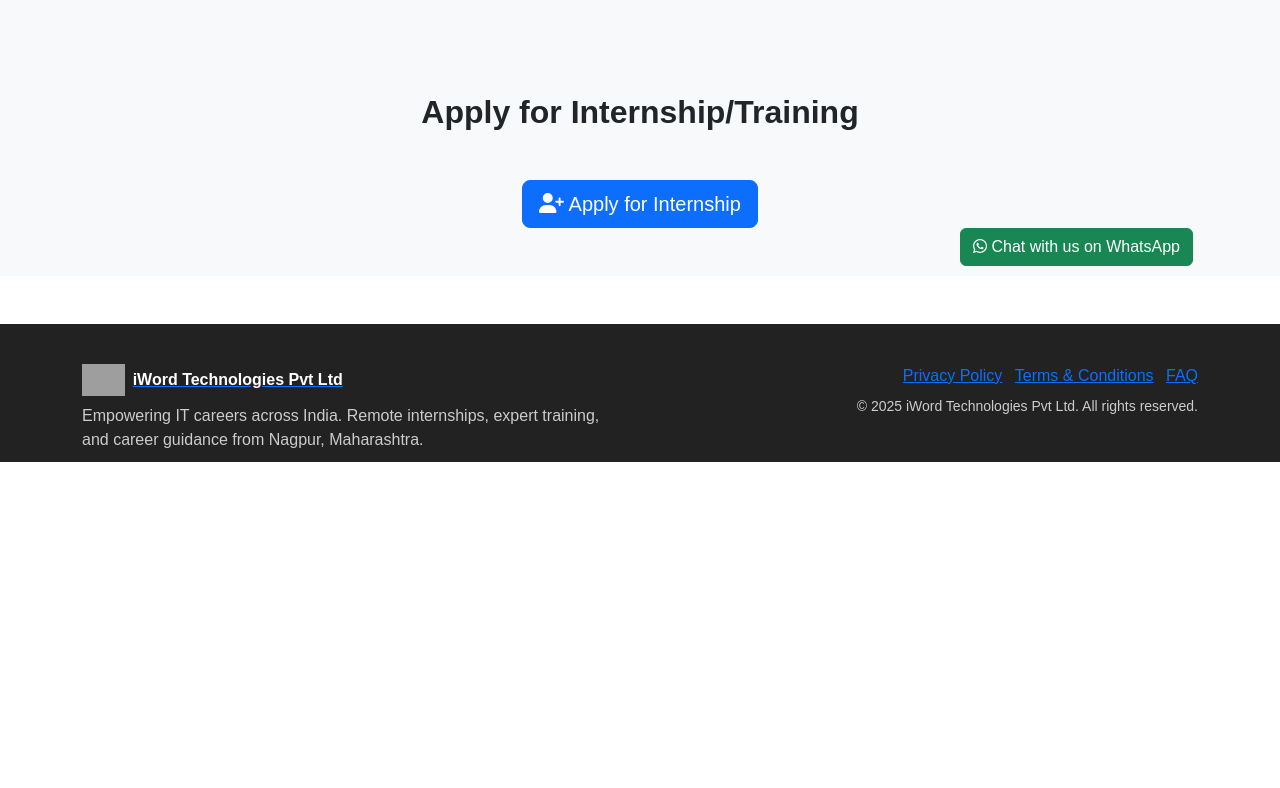
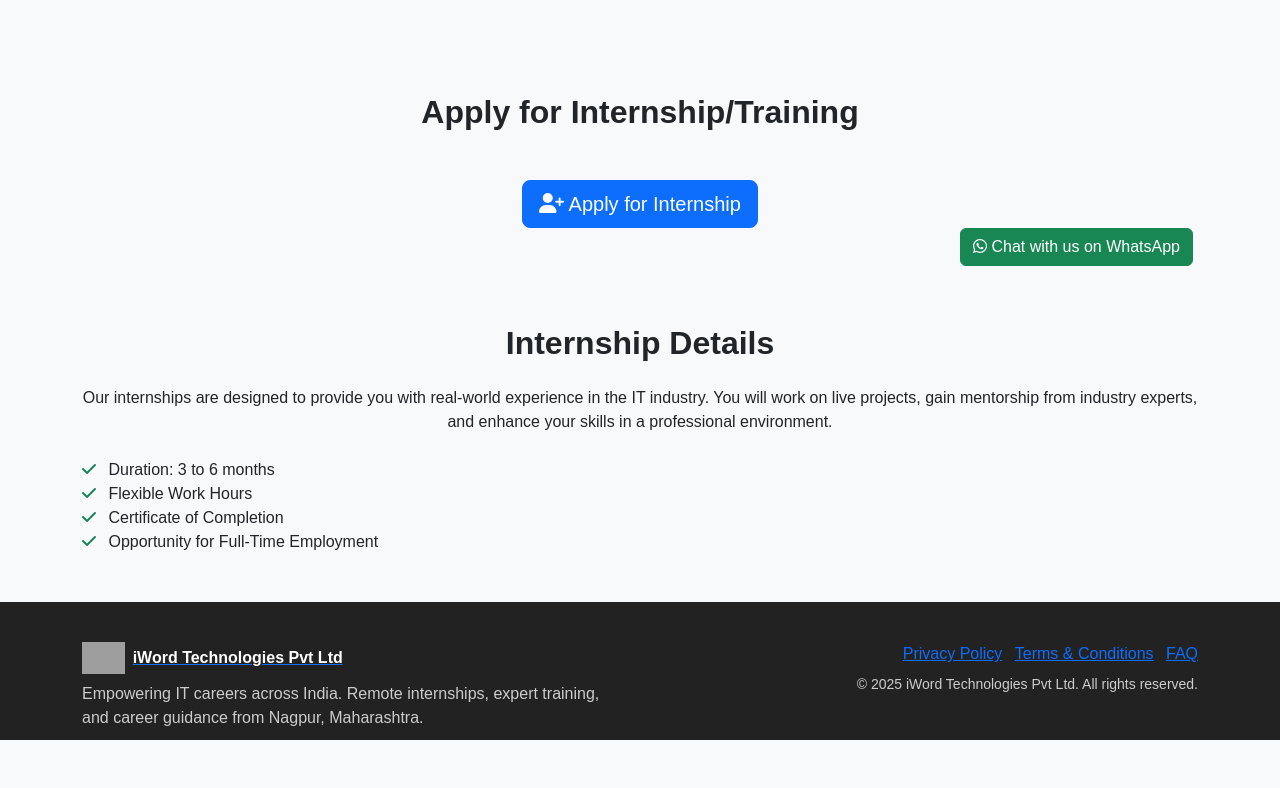
Before and after one commit to Kundan16082001/website, a plain HTML site: page internship-training.html in a window 1280 px wide. Shown: the part 1354-2142 px from the top of the page. Before the commit the page ends 1816 px from the top, so only its background shows below. Drawn offline with nearby package versions, Linux system fonts and the light colour scheme; grey boxes are pictures that could not be loaded.

Commit message:
detail add

```diff
--- a/internship-training.html
+++ b/internship-training.html
@@ -208,6 +208,21 @@
      </div>
         </div>
     </section>
+      <!--internship details -->
+    <section class="py-5 bg-light">
+        <div class="container">
+            <h2 class="section-title text-center mb-4">Internship Details</h2>
+            <p class="text-center">Our internships are designed to provide you with real-world experience in the IT industry. You will work on live projects, gain mentorship from industry experts, and enhance your skills in a professional environment.</p>
+            <ul class="list-unstyled mt-4">
+                <li><i class="fas fa-check text-success me-2"></i> Duration: 3 to 6 months</li>
+                <li><i class="fas fa-check text-success me-2"></i> Flexible Work Hours</li>
+                <li><i class="fas fa-check text-success me-2"></i> Certificate of Completion</li>
+                <li><i class="fas fa-check text-success me-2"></i> Opportunity for Full-Time Employment</li>
+            </ul>
+        </div>
+
+
+
     <!-- Footer -->
        <!-- Footer -->
     <footer class="footer mt-5">
```
